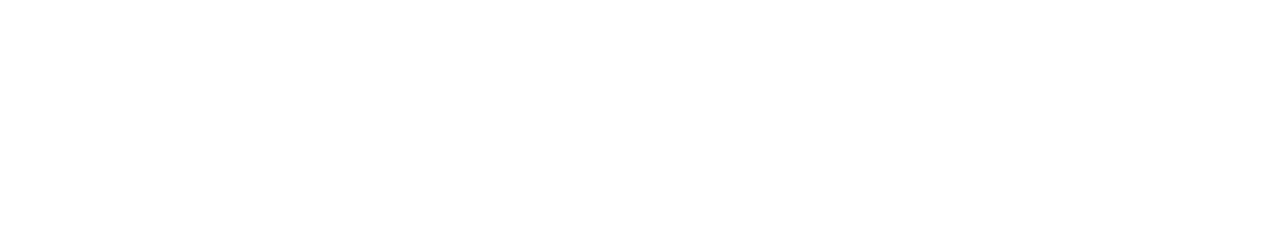
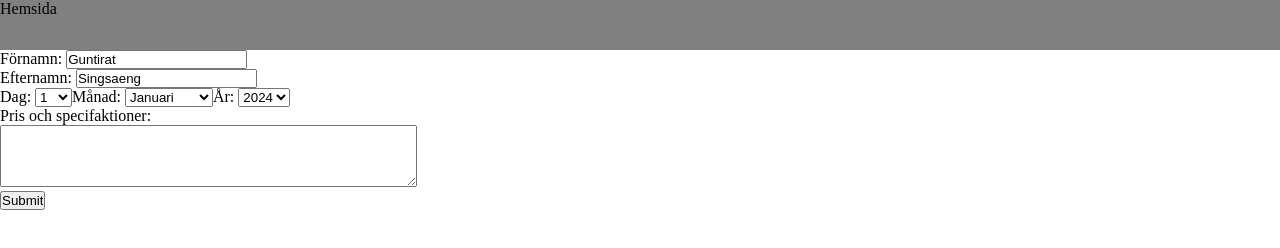
Before and after one commit to BananKing1/Charlies_uppgift_1, a plain HTML site: page index.html in a window 1280 px wide. Drawn offline with Linux system fonts and the light colour scheme.

Commit message:
evenemang

```diff
--- a/index.html
+++ b/index.html
@@ -5,7 +5,109 @@
     <meta name="viewport" content="width=device-width, initial-scale=1.0">
     <title>Document</title>
 </head>
+
+<style class="CSS">
+    *{
+        margin: 0px;
+        padding: 0px;
+        box-sizing: border-box;
+    }
+
+    .Header{
+        background: grey;
+        height: 50px;
+        width: 100%;
+    }
+
+    .Datum{
+        display: flex;
+        flex-direction: row;
+    }
+
+</style>
+
 <body>
+    <div class="Header">
+        Hemsida
+    </div>
 
+    <form>
+        <label for="fname">Förnamn:</label>
+        <input type="text" id="fname" name="fname" value="Guntirat"><br>
+
+        <label for="lname">Efternamn:</label>
+        <input type="text" id="lname" name="lname" value="Singsaeng"><br>
+    </form>
+
+    <div class="Datum">
+        <div class="Dag">Dag:
+            <select id="Dag">
+                <option value="1">1</option>
+                <option value="2">2</option>
+                <option value="3">3</option>
+                <option value="4">4</option>
+                <option value="5">5</option>
+                <option value="6">6</option>
+                <option value="7">7</option>
+                <option value="8">8</option>
+                <option value="9">9</option>
+                <option value="10">10</option>
+                <option value="11">11</option>
+                <option value="12">12</option>
+                <option value="13">13</option>
+                <option value="14">14</option>
+                <option value="15">15</option>
+                <option value="16">16</option>
+                <option value="17">17</option>
+                <option value="18">18</option>
+                <option value="19">19</option>
+                <option value="20">20</option>
+                <option value="21">21</option>
+                <option value="22">22</option>
+                <option value="23">23</option>
+                <option value="24">24</option>
+                <option value="25">25</option>
+                <option value="26">26</option>
+                <option value="27">27</option>
+                <option value="28">28</option>
+                <option value="29">29</option>
+                <option value="30">30</option>
+                <option value="31">31</option>
+            </select>
+        </div>
+
+        <div class="Månad">Månad:
+            <select id="cars">
+                <option value="Januari">Januari</option>
+                <option value="Februari">Februari</option>
+                <option value="Mars">Mars</option>
+                <option value="April">April</option>
+                <option value="Maj">April</Maj>
+                <option value="Juni">Juni</option>
+                <option value="Juli">Juli</option>
+                <option value="Augusti">Augusti</option>
+                <option value="September">September</option>
+                <option value="Oktober">Oktober</option>
+                <option value="November">November</option>
+                <option value="December">December</option>
+            </select>
+        </div>
+
+        <div class="År">År:
+            <select id="År">
+                <option value="2024">2024</option>
+                <option value="2025">2025</option>
+                <option value="2026">2026</option>
+            </select>
+        </div>
+    </div>
+
+    <div class="Pris">
+        <form></form>
+            <label for="Pris">Pris och specifaktioner: </label><br>
+            <textarea name="pris" id="pris" rows="4" cols="50"></textarea><br>
+            <input type="submit" value="Submit">
+        </form>
+    </div>
 </body>
 </html>
```
